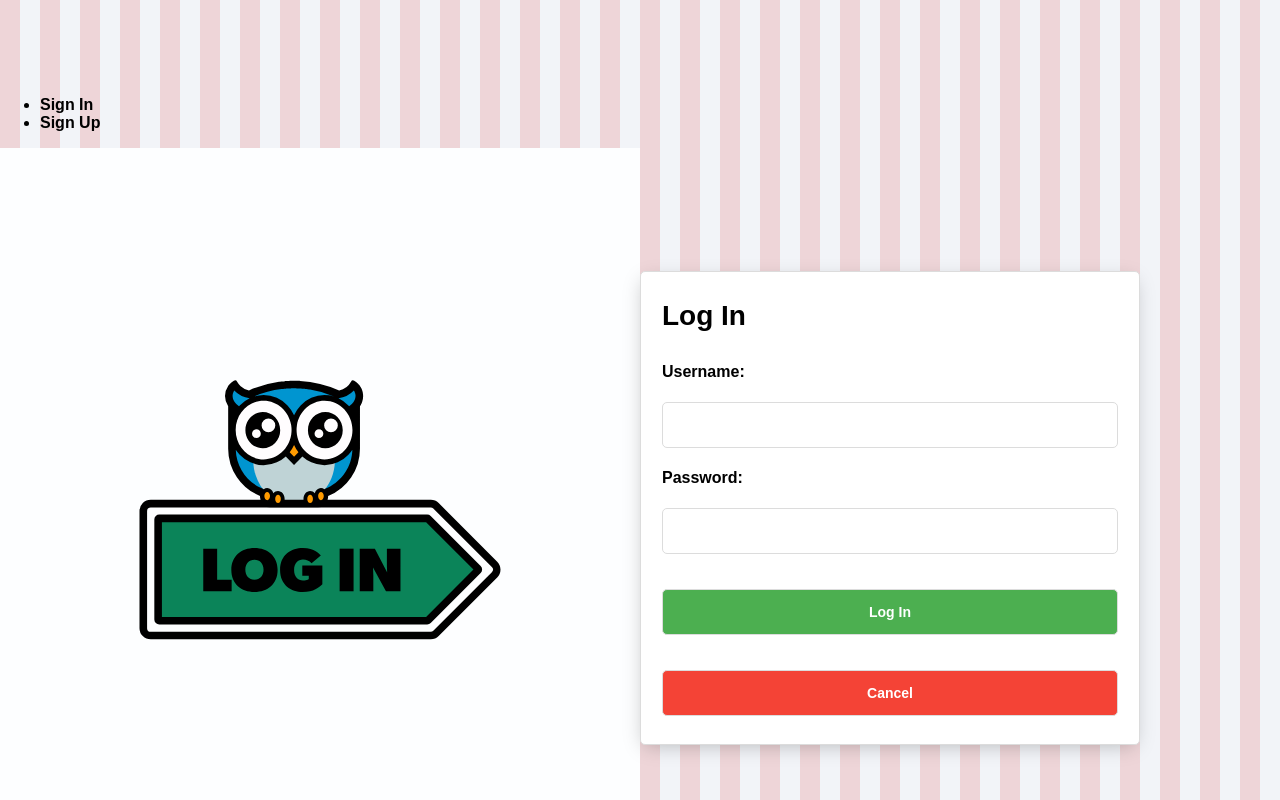
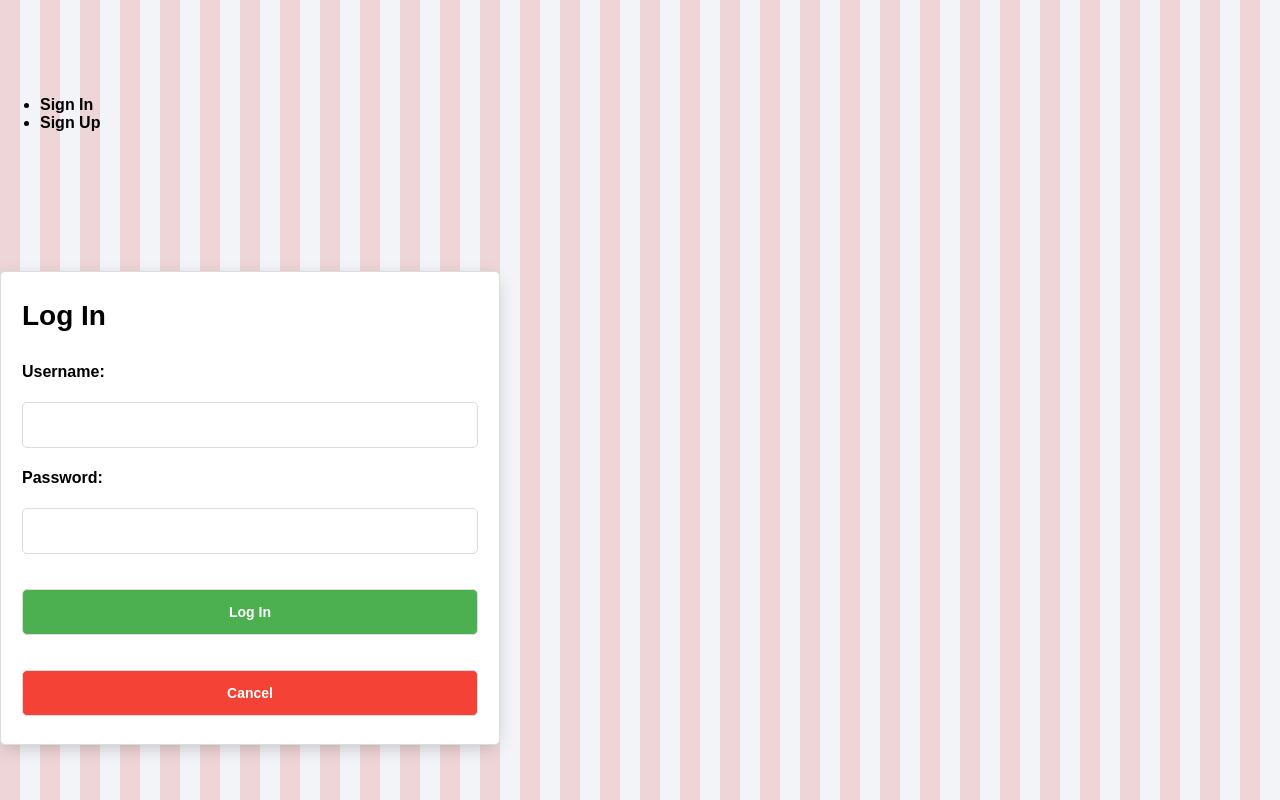
Before and after one commit to Mahdicoding1987/react-meetme-front-end, a React (Vite) app: page /signin in a window 1280 px wide. Built offline with nearby package versions, Linux system fonts and the light colour scheme; no server answers; a web font is replaced by a local one.

Commit message:
Removed SigIn Pic

```diff
--- a/src/components/SigninForm/SigninForm.jsx
+++ b/src/components/SigninForm/SigninForm.jsx
@@ -35,9 +35,6 @@ const SigninForm = (props) => {
 
   return (
     <main className={styles.container}>
-      <section>
-        <img src={LoginIcon} alt="An owl sitting on a sign" />
-      </section>
       <form autoComplete="off" onSubmit={handleSubmit}>
         <h1>Log In</h1>
         <p>{message}</p>
```
